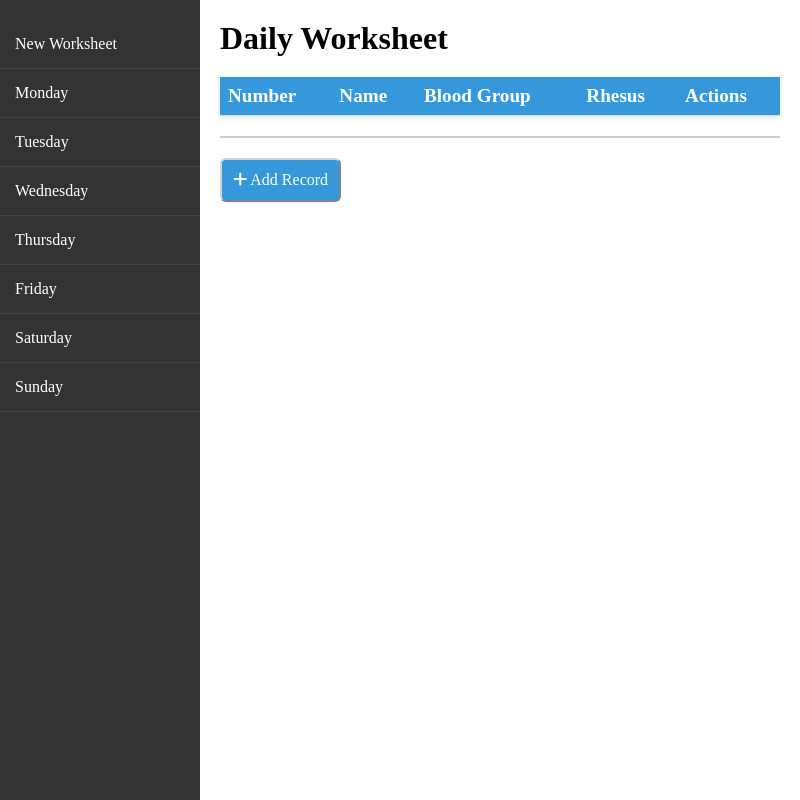
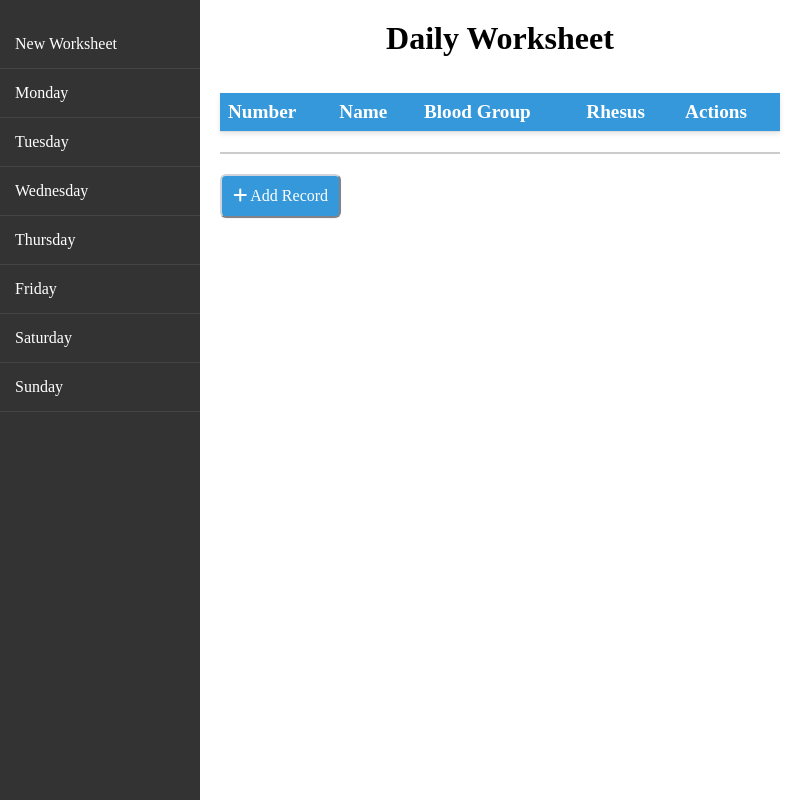
Before and after one commit to at-tawlib/blood-bank-records, an Electron app: page src/index.html in a window 800 px wide. Drawn offline with Linux system fonts and the light colour scheme.

Commit message:
Add spacing to titles and date of worksheets

```diff
--- a/src/index.css
+++ b/src/index.css
@@ -158,6 +158,13 @@ th {
 
 tr:hover {
   background-color: #f1f1f1;
+}
+
+.worksheet-date {
+  font-size: 1.5rem;
+  font-weight: 700;
+  color: var(--color-blue);
+  padding-top: 1rem;
 }
 
 .btn-edit-record {
--- a/src/index.html
+++ b/src/index.html
@@ -41,9 +41,9 @@
       <main class="content">
         <!-- ******************** DAILY WORKSHEET SECTION **************** -->
         <div id="showRecords">
-          <h1>Daily Worksheet</h1>
+          <h1 style="text-align: center;">Daily Worksheet</h1>
 
-          <div class="flex-row">
+          <div class="worksheet-date">
             <h3 id="worksheetDay"></h3>
             <h3 id="worksheetDate"></h3>
           </div>
@@ -74,7 +74,7 @@
 
         <!-- ****************** NEW WORKSHEET SECTION **************** -->
         <div id="addForm" style="display: none">
-          <h2>Add New Records</h2>
+          <h1 style="text-align: center; margin-bottom: 1rem;">Add New Records</h1>
 
           <!-- ------ Select date ---- -->
           <div class="date-container">
```
